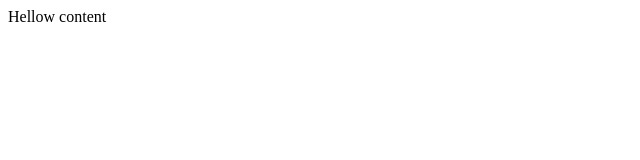
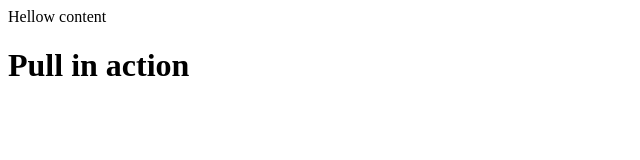
Before and after one commit to supryx/quotebook, a plain HTML site: page index.html in a window 1280 px wide. Shown: the whole page, without its empty margins (0-640 px from the left). Drawn offline with Linux system fonts and the light colour scheme.

Commit message:
Commit index.html update

```diff
--- a/index.html
+++ b/index.html
@@ -4,5 +4,6 @@
 </head>
 <body>
 <p>Hellow content </p>
+<h1>Pull in action </h1>
 </body>
 </html>
```
